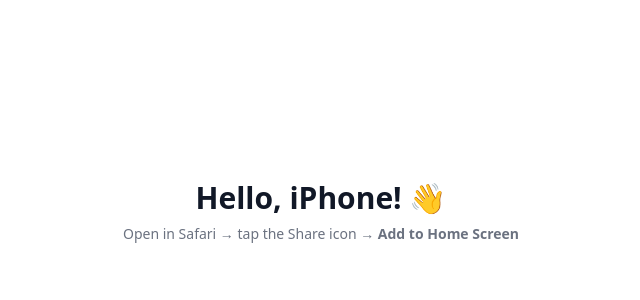
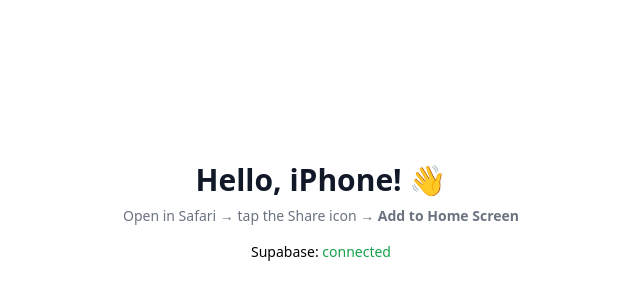
Before and after one commit to jaalvarez92/Claude-Playground, a React (Vite) app: page / in a window 1280 px wide. Shown: the part 188-488 px from the top of the page, without its empty margins (319-959 px from the left). Built offline with nearby package versions, Linux system fonts and the light colour scheme; no server answers; the database is empty.

Commit message:
test: add Supabase connection status indicator
https://claude.ai/code/session_011osxS6XpqCa3goHBECf8R2

```diff
--- a/src/App.tsx
+++ b/src/App.tsx
@@ -1,10 +1,28 @@
+import { useEffect, useState } from 'react'
+import { supabase } from './lib/supabase'
+
 export default function App() {
+  const [status, setStatus] = useState<'checking' | 'ok' | 'error'>('checking')
+
+  useEffect(() => {
+    supabase.from('_test_connection').select('*').limit(1).then(({ error }) => {
+      // "relation does not exist" means we reached Supabase — connection is good
+      setStatus(error?.code === '42P01' || !error ? 'ok' : 'error')
+    })
+  }, [])
+
   return (
     <div className="min-h-screen bg-white flex flex-col items-center justify-center p-6">
       <h1 className="text-3xl font-bold text-gray-900 mb-2">Hello, iPhone! 👋</h1>
       <p className="text-gray-500 text-center text-sm">
         Open in Safari → tap the Share icon → <strong>Add to Home Screen</strong>
       </p>
+      <p className="mt-4 text-sm">
+        Supabase:{' '}
+        {status === 'checking' && <span className="text-gray-400">checking…</span>}
+        {status === 'ok' && <span className="text-green-600 font-medium">connected</span>}
+        {status === 'error' && <span className="text-red-500 font-medium">failed — check env vars</span>}
+      </p>
     </div>
   )
 }
```
